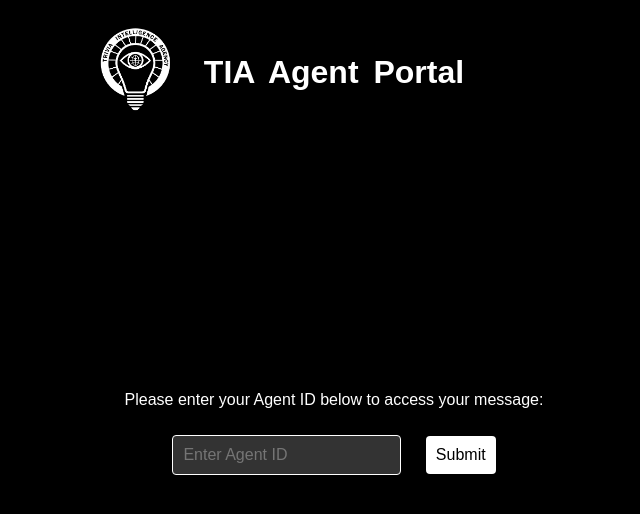
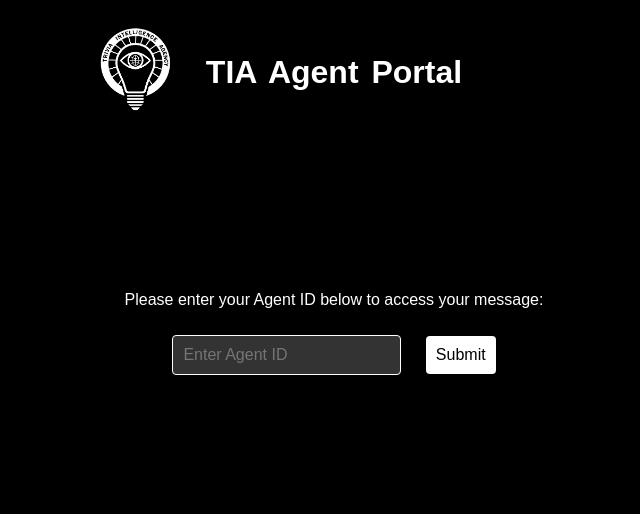
Before and after one commit to nicoSavaides/agentSiteRepo, a plain HTML site: page index.html in a window 1280 px wide. Shown: the whole page, without its empty margins (306-946 px from the left). Drawn offline with Linux system fonts and the light colour scheme.

Commit message:
moved the bar up

```diff
--- a/index.html
+++ b/index.html
@@ -16,7 +16,7 @@
         }
 
         #loginSection {
-            margin-top: 300px;  /* Keep this as it is */
+            margin-top: 200px;  /* Keep this as it is */
         }
 
 @media (max-width: 600px) { /* Adjust for smaller screens */
@@ -103,7 +103,7 @@
     <!-- Embedding the image in the top-left corner -->
     <img id="logo" src="AgencyLogoBlack.jpg" alt="Agent Logo" />
 
-    <h1 style="word-spacing: 6px;">TIA Agent Portal</h1>
+    <h1 style="word-spacing: 4px;">TIA Agent Portal</h1>
 
 
 
```
